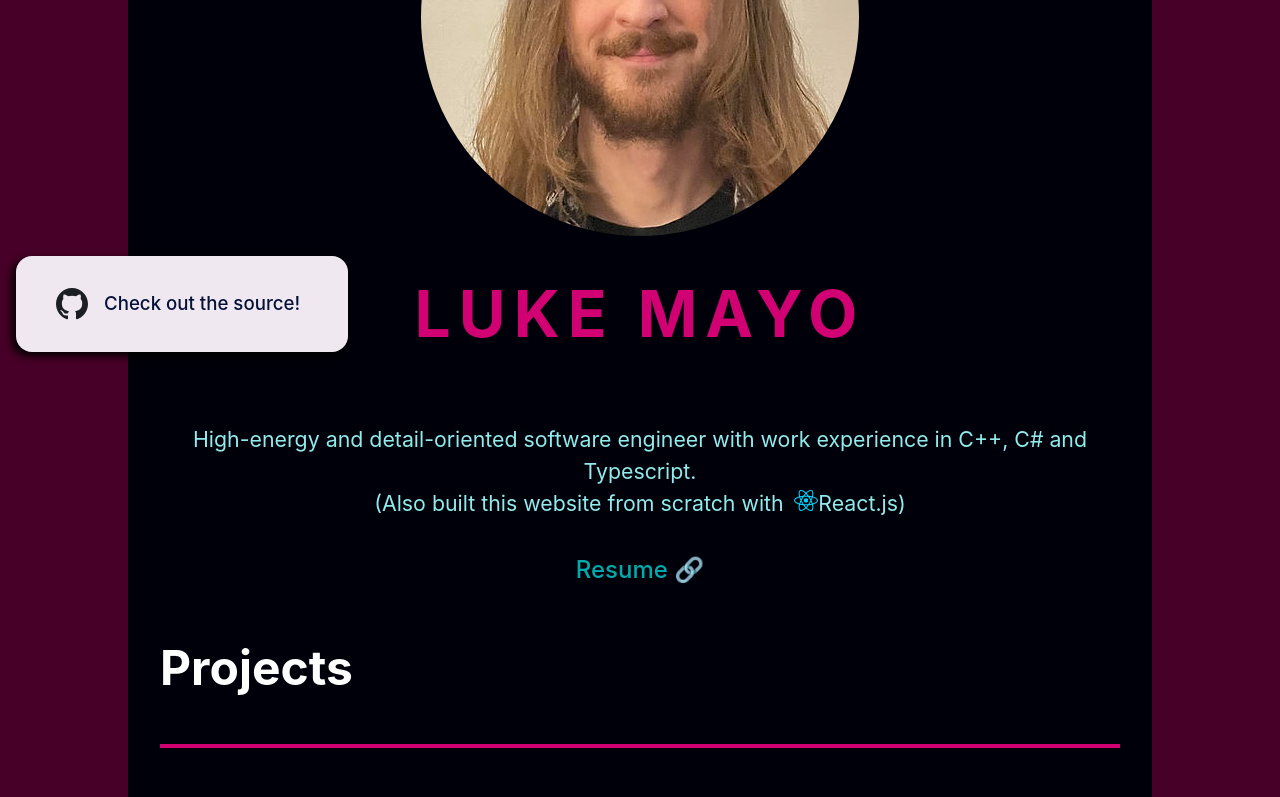
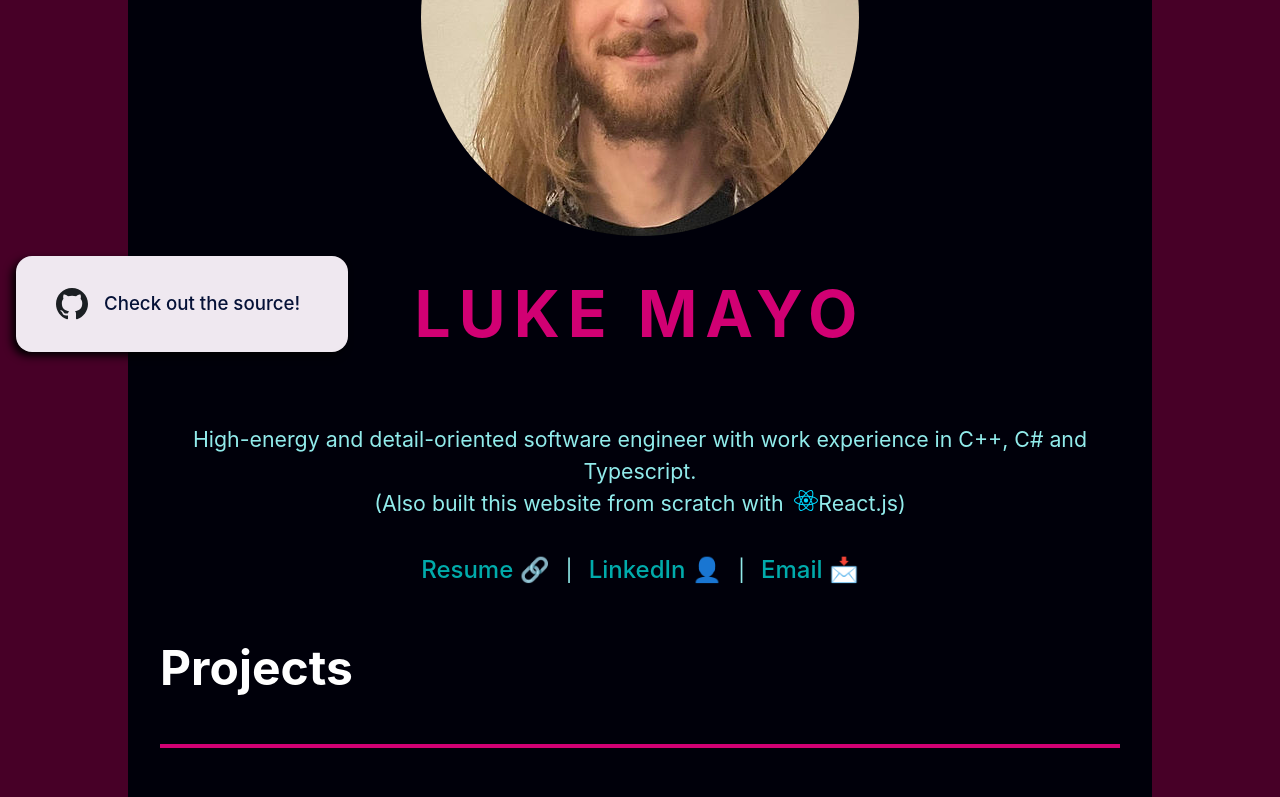
Before and after one commit to meistermayo/portfolio-site, a React (Vite) app in the folder portfolio-site/: page / in a window 1280 px wide. Shown: the part 432-1229 px from the top of the page. Built offline with nearby package versions, Linux system fonts and the light colour scheme.

Commit message:
links restructuring

```diff
--- a/portfolio-site/src/pages/Home.tsx
+++ b/portfolio-site/src/pages/Home.tsx
@@ -25,7 +25,10 @@ export default function Home() {
                         React.js)
                         <br/>
                         <br/>
-                        <a href={resume}>Resume 🔗</a>
+
+                        <Link to={resume}>Resume 🔗</Link>|
+                        <Link to="//linkedin.com/in/luke-mayo-1311bb132/">LinkedIn 👤</Link>|
+                        <Link to="mailto:mayom.luke@gmail.com">Email 📩</Link>
                     </p>
                 </div>
             </div>
@@ -37,10 +40,9 @@ export default function Home() {
                 <div style={{display: "grid", gridTemplateColumns: "1fr 1fr 1fr", textAlign: "center", padding: "64px"}}>
                     <div ><Link to="MobileDisplay">Mobile Display Web App</Link><br/>(React, Typescript, Python)</div>
                     <div ><Link to="//github.com/meistermayo">Github</Link><br/>(React, C++, C#)</div>
-                    <div ><Link to="//lukemayo.itch.io/">Itch.io Games</Link><br/>(C#, C++)</div>
+                    <div ><Link to="">Itch.io Games</Link><br/>(C#, C++)</div>
                 </div>
                 </div>
-
 
                 <h2>Work History</h2>
                 <Line/>
```
